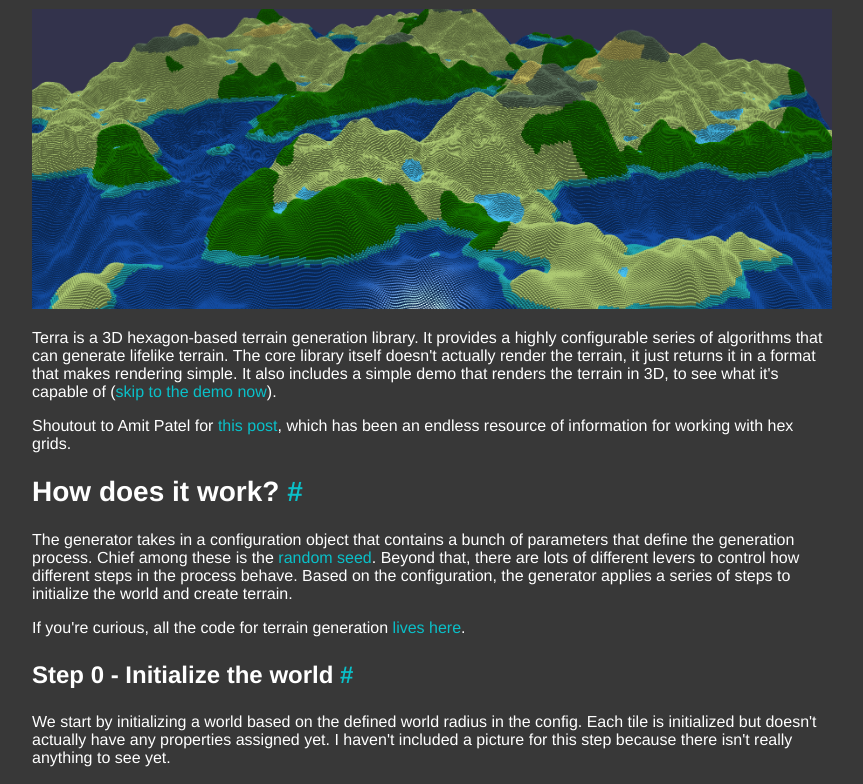
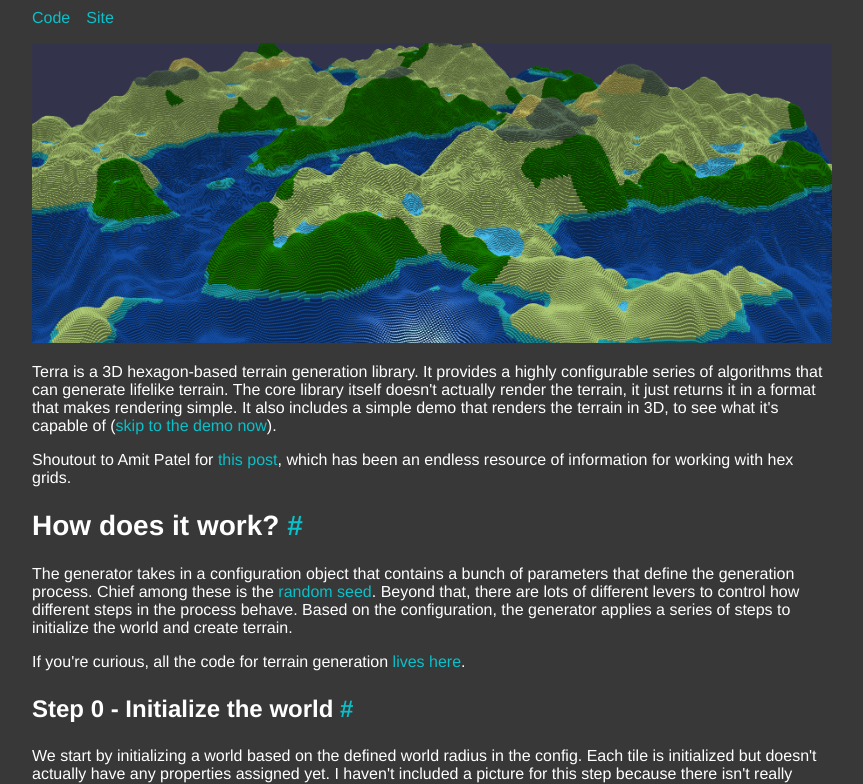
Before and after one commit to LucasPickering/lucaspickering.me, an Eleventy site: page site/posts/terra.md in a window 1280 px wide. Shown: the part 129-913 px from the top of the page, without its empty margins (208-1071 px from the left). Built offline with nearby package versions, Linux system fonts and the light colour scheme; Eleventy itself is replaced by a stand-in of ours; files that its build step writes are made by us from their sources.

```diff
--- a/site/_includes/post.njk
+++ b/site/_includes/post.njk
@@ -1,6 +1,11 @@
 ---
 layout: markdown
 ---
+<div class="post-links">
+  {% for label, href in links %}
+    <a href="{{href}}">{{label}}</a>
+  {% endfor %}
+</div>
 <img class="banner" src="{{ banner }}"/>
 <div>
   {{ content | safe }}
--- a/site/posts/terra.md
+++ b/site/posts/terra.md
@@ -3,6 +3,11 @@
 date: 2021-04-05
 summary: A hexagon-tile terrain generation system. Dynamically generate and explore terrain. This is a generic toolkit that can be used to generate terrain for renderings, games, etc.
 banner: /assets/terra/banner.png
+links:
+  {
+    Code: "https://github.com/LucasPickering/terra-rs",
+    Site: "https://terra.lucaspickering.me",
+  }
 tags:
   - project
   - rust
--- a/site/styles/main.css
+++ b/site/styles/main.css
@@ -27,6 +27,15 @@
   font-size: 1.4rem;
 }
 
+.post-links {
+  display: flex;
+  margin: 16px 0;
+}
+
+.post-links > :not(:first-child) {
+  margin-left: 16px;
+}
+
 .banner {
   width: 100%;
   height: 300px;
```
Also changed, not shown: site/posts/soze.md (+1 -0 lines), .eleventy.js.
